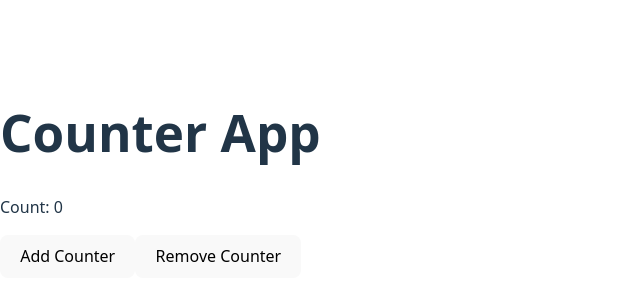
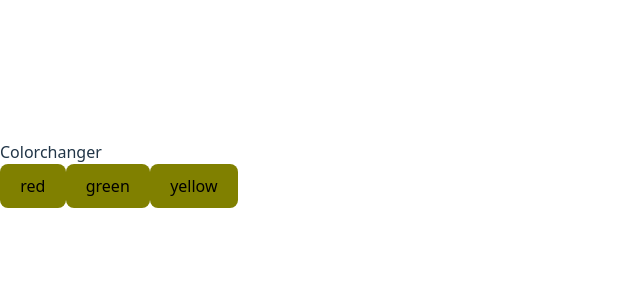
Before and after one commit to SHUBHAM1737/AI-clones, a React (Vite) app: page / in a window 1280 px wide. Shown: the part 226-526 px from the top of the page, without its empty margins (0-640 px from the left). Built offline with nearby package versions, Linux system fonts and the light colour scheme.

Commit message:
color changer

```diff
--- a/src/App.jsx
+++ b/src/App.jsx
@@ -1,31 +1,18 @@
-import React, { useState } from "react";
+import Colorchanger from "./components/Colorchanger";
 
 function App() {
-  // counter state
-  const [count, setCount] = useState(0);
+
+
+
+
 
   return (
-    <div className="flex flex-col items-center justify-center min-h-screen bg-gray-100 flex">
-      <h1 className="text-3xl font-bold mb-4 flex">Counter App</h1>
+    <>
+    <Colorchanger/>
 
-      <p className="text-2xl mb-4">Count: {count}</p>
 
-      <div className="flex gap-4">
-        <button
-          onClick={() => setCount(count + 1)}
-          className="px-4 py-2 bg-green-500 text-white rounded-lg shadow-md hover:bg-green-600"
-        >
-          Add Counter
-        </button>
 
-        <button
-          onClick={() => setCount(count - 1)}
-          className="px-4 py-2 bg-red-500 text-white rounded-lg shadow-md hover:bg-red-600"
-        >
-          Remove Counter
-        </button>
-      </div>
-    </div>
+    </>
   );
 }
 
--- /dev/null
+++ b/src/components/Colorchanger.jsx
@@ -0,0 +1,37 @@
+import React, { useState } from "react";
+
+function Colorchanger() {
+  const [color, setColor] = useState("olive");
+
+  let change = () => {
+    setColor("red");
+    console.log("dsfdf");
+  };
+
+  let changetogreen = () =>{
+     setColor("green")
+  }
+
+  let yellow = () => {
+    setColor("yellow")
+  }
+  return (
+    <>
+
+      <div>Colorchanger</div>
+      <button style={{ backgroundColor: color }} onClick={change}>
+        red
+      </button>
+
+
+      <button  style={{backgroundColor: color}}
+      onClick={changetogreen}
+
+      >green</button>
+
+      <button style={{backgroundColor: color}} onClick={yellow}>yellow</button>
+    </>
+  );
+}
+
+export default Colorchanger;
--- a/src/components/Nav.jsx
+++ b/src/components/Nav.jsx
@@ -1,6 +1,6 @@
 import React from "react";
 
-function Nav() {
+function Nav({name , email}) {
   return (
     <nav className="flex items-center justify-between px-6 py-4 bg-blue-600 shadow-md">
       {/* Logo / Brand */}
@@ -8,8 +8,8 @@ function Nav() {
 
       {/* Links */}
       <ul className="flex gap-6 text-white font-medium">
-        <li className="hover:text-gray-200 cursor-pointer">Home</li>
-        <li className="hover:text-gray-200 cursor-pointer">About</li>
+        <li className="hover:text-gray-200 cursor-pointer">{name }</li>
+        <li className="hover:text-gray-200 cursor-pointer">{email}</li>
         <li className="hover:text-gray-200 cursor-pointer">Services</li>
         <li className="hover:text-gray-200 cursor-pointer">Contact</li>
       </ul>
```
